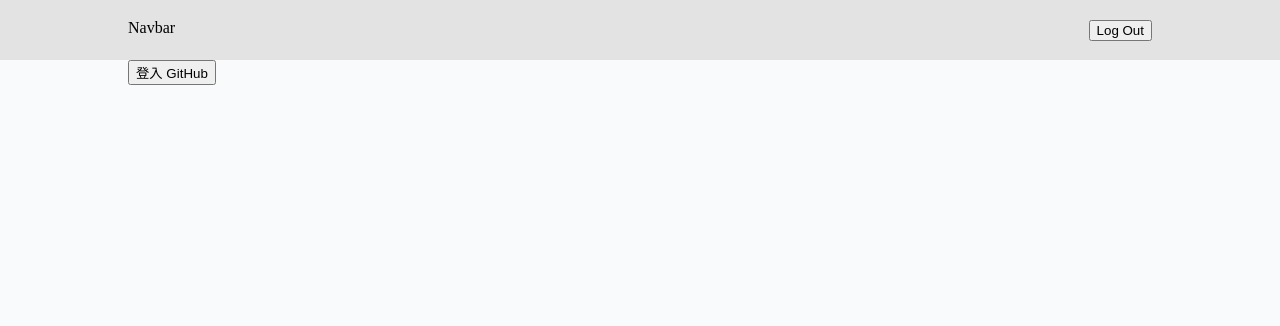
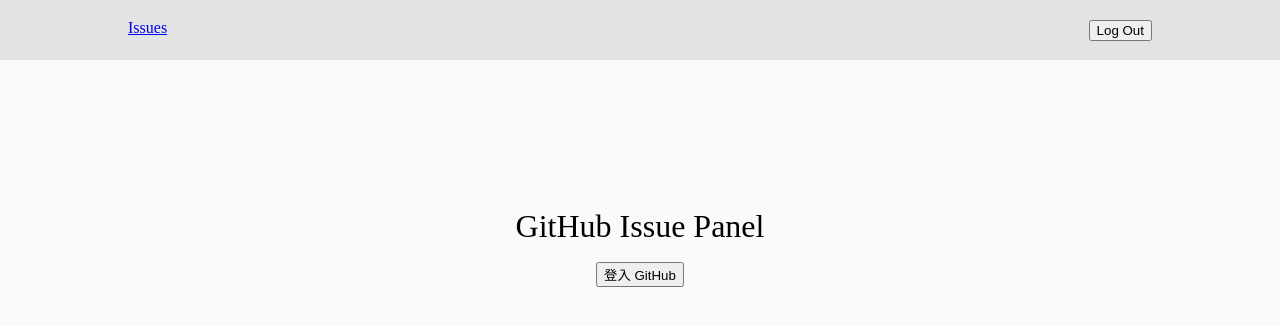
Before and after one commit to LoisChen68/github-issue-panel, a Next.js app: page / in a window 1280 px wide. Shown: the top 326 px of the page. Built offline with nearby package versions, Linux system fonts and the light colour scheme.

Commit message:
feat: modify HomePage

```diff
--- a/src/pages/_app.tsx
+++ b/src/pages/_app.tsx
@@ -4,6 +4,7 @@
 import type { AppProps } from 'next/app'
 import router from 'next/router'
 import ModalContextProvider from '@/contexts/ModalContext'
+import Link from 'next/link'
 
 export default function App({ Component, pageProps }: AppProps) {
 
@@ -16,7 +17,7 @@
     <ModalContextProvider>
       <div className={style['nav-bar-wrapper']}>
         <div className={style['nav-bar-container']}>
-          <span>Navbar</span>
+          <Link href='/panel'>Issues</Link>
           <button onClick={handleLogoutClick}>Log Out</button>
         </div>
       </div>
--- a/src/pages/index.tsx
+++ b/src/pages/index.tsx
@@ -1,14 +1,19 @@
+import { useEffect } from 'react'
+import style from '../styles/Home.module.scss'
+
 function HomePage() {
   const handleLoginClick = () => {
     window.location.href = `https://github.com/login/oauth/authorize?scope=public_repo&client_id=${process.env.NEXT_PUBLIC_GITHUB_CLIENT_ID}`
   }
 
+
   return (
-    <>
+    <div className={style.wrapper}>
+      <h1 className={style.h1}>GitHub Issue Panel</h1>
       <button onClick={handleLoginClick}>
         登入 GitHub
       </button>
-    </>
+    </div>
   )
 }
 
--- a/src/styles/Home.module.scss
+++ b/src/styles/Home.module.scss
@@ -0,0 +1,10 @@
+.wrapper {
+  position: relative;
+  top: 150px;
+  text-align: center;
+}
+
+.h1 {
+  font-size: 32px;
+  margin-bottom: 20px;
+}
```
